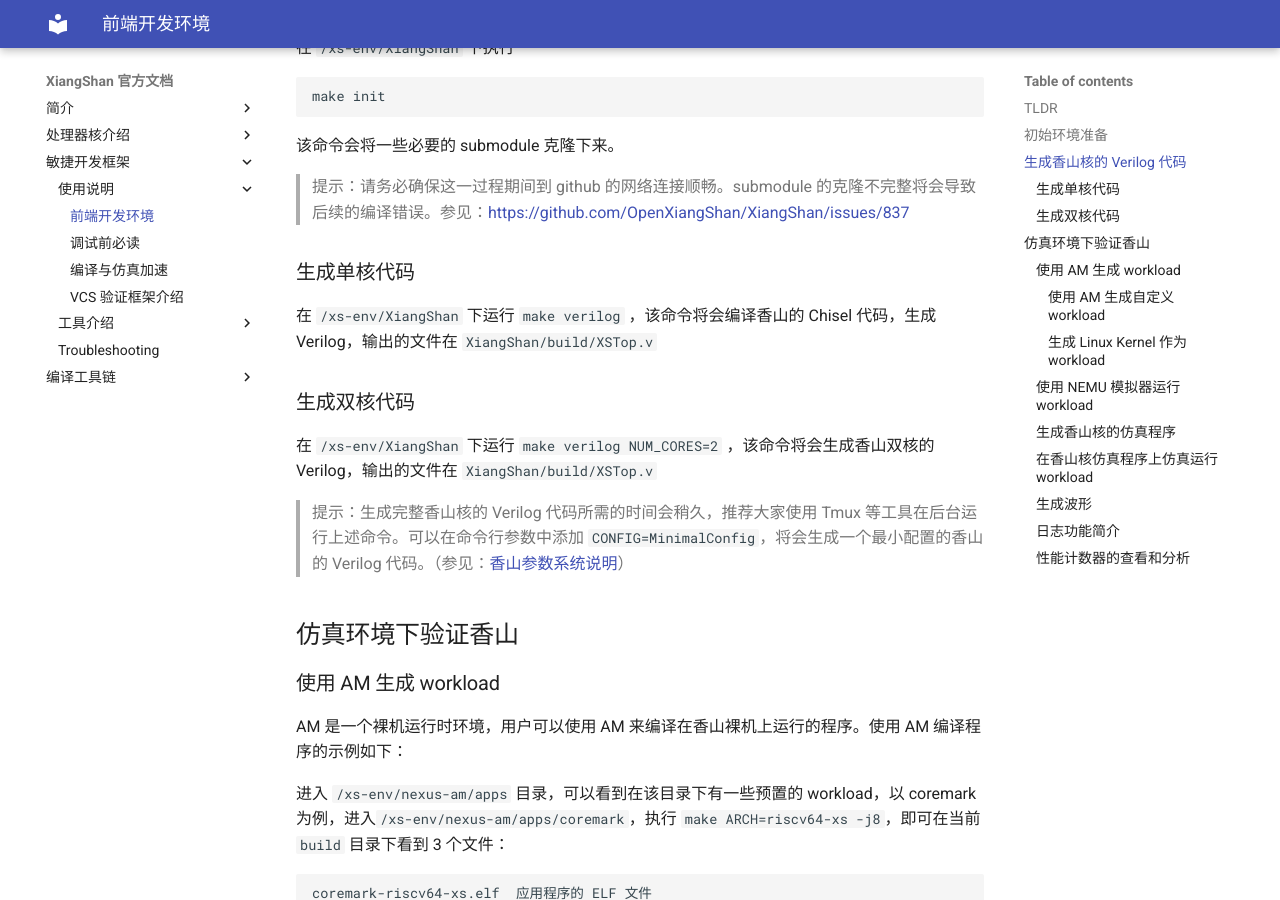
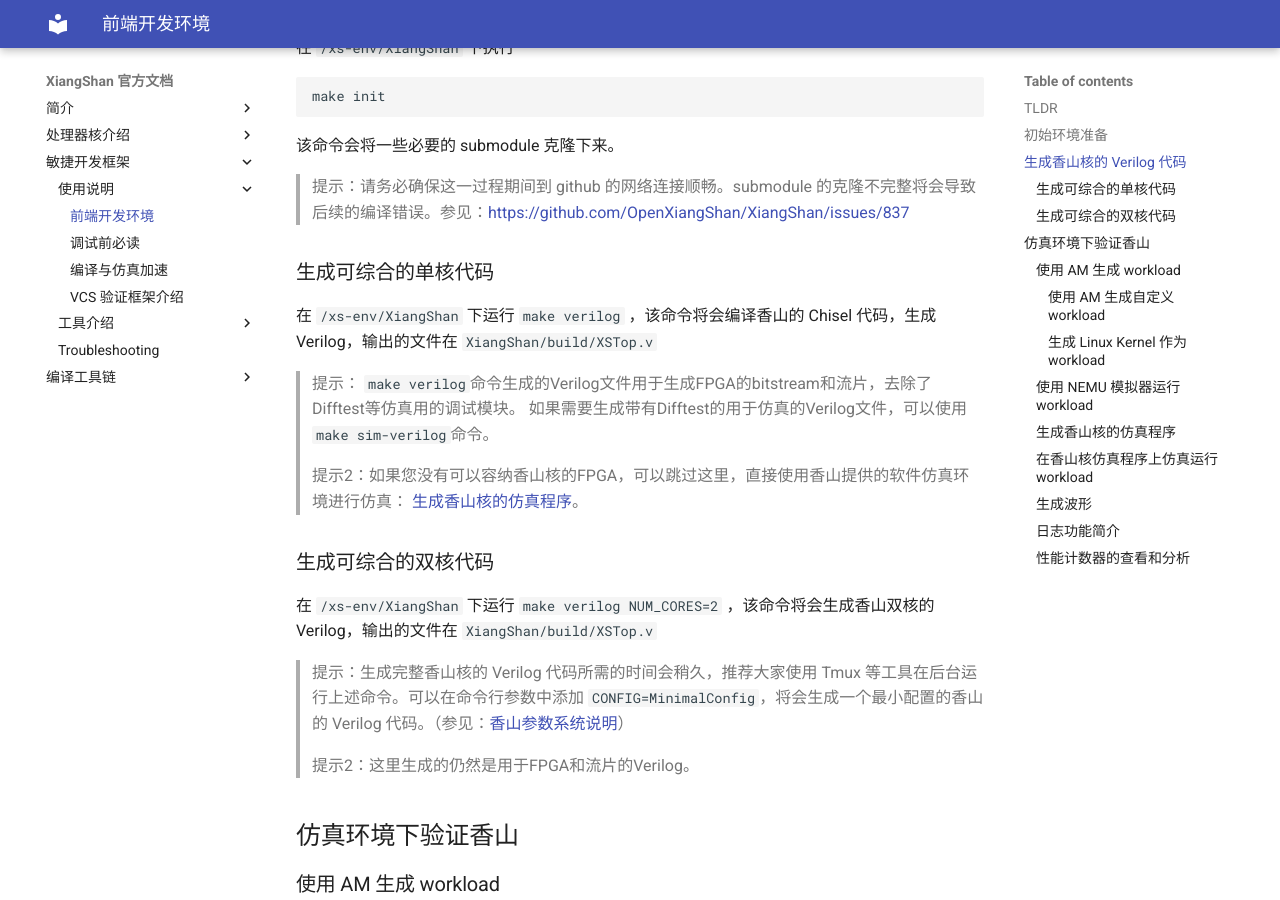
Before and after one commit to OpenXiangShan/XiangShan-doc, an MkDocs documentation site: the page built from docs/tools/xsenv.md, in a window 1280 px wide and 900 px high, scrolled down 1852 px. Built offline with MkDocs 1.6.1 and Material for MkDocs 9.7.7, drawn with Linux system fonts in a browser that asks for light colours.

Commit message:
doc, tools: Explain the usage of `make verilog` and `make sim-verilog`

```diff
--- a/docs/tools/xsenv.md
+++ b/docs/tools/xsenv.md
@@ -85,19 +85,25 @@ make init
 该命令会将一些必要的 submodule 克隆下来。
 > 提示：请务必确保这一过程期间到 github 的网络连接顺畅。submodule 的克隆不完整将会导致后续的编译错误。参见：[https://github.com/OpenXiangShan/XiangShan/issues/837](https://github.com/OpenXiangShan/XiangShan/issues/837)
 
-### 生成单核代码
-
+### 生成可综合的单核代码
 
 在 `/xs-env/XiangShan` 下运行 `make verilog` ，该命令将会编译香山的 Chisel 代码，生成 Verilog，输出的文件在 `XiangShan/build/XSTop.v`
 
+> 提示： `make verilog`命令生成的Verilog文件用于生成FPGA的bitstream和流片，去除了Difftest等仿真用的调试模块。
+如果需要生成带有Difftest的用于仿真的Verilog文件，可以使用`make sim-verilog`命令。
 
-### 生成双核代码
+> 提示2：如果您没有可以容纳香山核的FPGA，可以跳过这里，直接使用香山提供的软件仿真环境进行仿真：
+[生成香山核的仿真程序](###生成香山核的仿真程序)。
+
+### 生成可综合的双核代码
 
 
 在 `/xs-env/XiangShan` 下运行 `make verilog NUM_CORES=2` ，该命令将会生成香山双核的 Verilog，输出的文件在 `XiangShan/build/XSTop.v`
 
 
 > 提示：生成完整香山核的 Verilog 代码所需的时间会稍久，推荐大家使用 Tmux 等工具在后台运行上述命令。可以在命令行参数中添加 `CONFIG=MinimalConfig`，将会生成一个最小配置的香山的 Verilog 代码。（参见：[香山参数系统说明](https://xiangshan-doc.readthedocs.io/zh_CN/latest/misc/config/)）
+
+> 提示2：这里生成的仍然是用于FPGA和流片的Verilog。
 
 
 ## 仿真环境下验证香山
```
